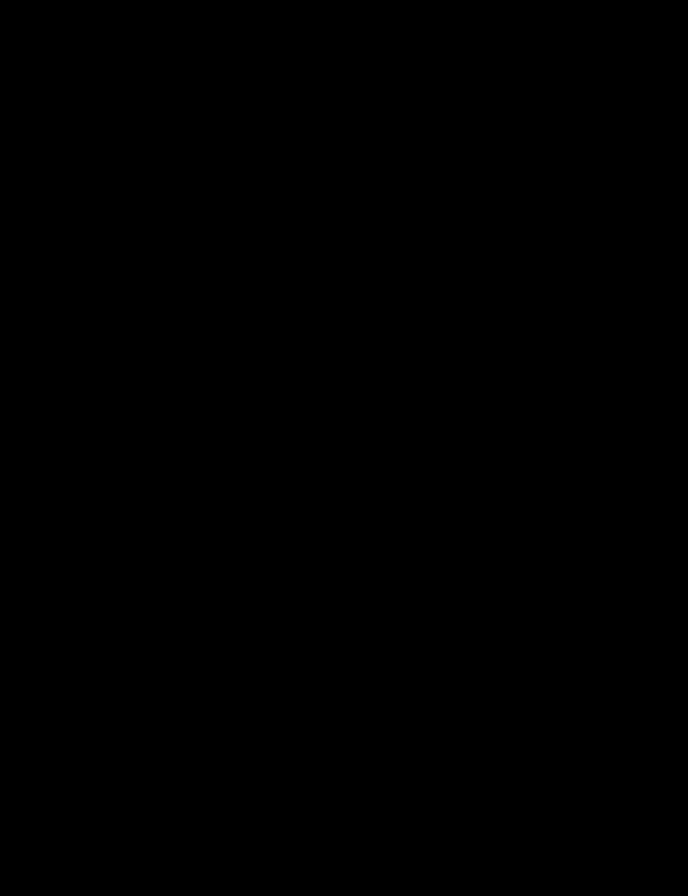
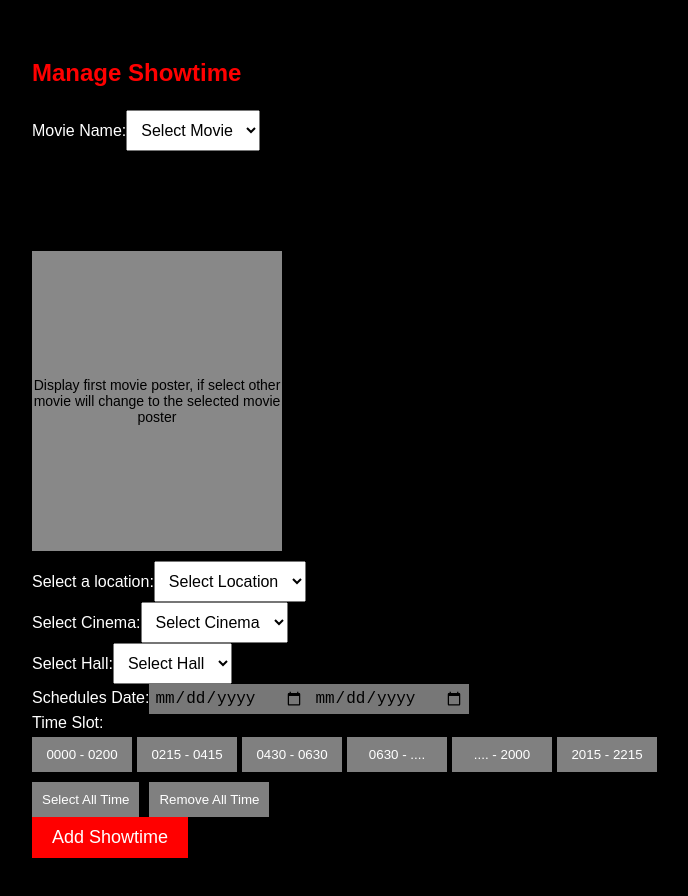
Before and after one commit to Yang195F/ccv-movie-frontend, a React (Create React App) app: page /manageshow in a window 1280 px wide. Before the commit this address had no page. Shown: the top 896 px of the page, without its empty margins (11-699 px from the left). Before the commit the page ends 800 px from the top, so only its background shows below. Built offline with nearby package versions, Linux system fonts and the light colour scheme.

Commit message:
css havent fix yet

```diff
--- /dev/null
+++ b/src/config/dummydata.json
@@ -0,0 +1,12 @@
+{
+    "durations": [
+      { "label": "30 minutes", "value": "30min" },
+      { "label": "1 hour", "value": "1h" },
+      { "label": "1 hour 30 minutes", "value": "1h30min" },
+      { "label": "2 hours", "value": "2h" },
+      { "label": "2 hours 30 minutes", "value": "2h30min" },
+      { "label": "3 hours", "value": "3h" }
+    ],
+    "movieTypes": ["Action", "Comedy", "Drama"],
+    "locations": ["Kuala Lumpur", "Penang", "Johor", "Selangor", "Sabah", "Sarawak"]
+}
--- a/src/index.tsx
+++ b/src/index.tsx
@@ -3,7 +3,9 @@ import ReactDOM from "react-dom/client";
 import { BrowserRouter as Router, Routes, Route } from "react-router-dom";
 import "./index.css";
 import LoginPage from "./pages/LoginPage";
-import AddMovie from "./pages/AddMovie"; // Import AdminDashboard
+import AddMovie from "./pages/AddMovie";
+import ManageShow from "./pages/ManageShowTime";
+import BookingManagement from "./pages/BookingManagement"
 
 const root = ReactDOM.createRoot(
   document.getElementById("root") as HTMLElement
@@ -15,6 +17,8 @@ root.render(
       <Routes>
         <Route path="/" element={<LoginPage />} />
         <Route path="/addmovie" element={<AddMovie />} />
+        <Route path="/manageshow" element={<ManageShow />} />
+        <Route path="/bookingmanagement" element={<BookingManagement/>} />
       </Routes>
     </Router>
   </React.StrictMode>
--- a/src/pages/AddMovie.tsx
+++ b/src/pages/AddMovie.tsx
@@ -1,5 +1,6 @@
 import React, { useState } from "react";
 import "../styles/AddMovie.css";
+import dummyData from "../config/dummydata.json";
 
 const AddMovie = () => {
   const [poster, setPoster] = useState<string | null>(null);
@@ -20,17 +21,8 @@ const AddMovie = () => {
       reader.onload = () => {
         setPoster(reader.result as string);
       };
-      reader.readAsDataURL(file);
+      reader.readAsDataURL(file); // Load the file as data URL
     }
-  };
-
-  const schedules = ["Monday", "Tuesday", "Wednesday", "Thursday", "Friday", "Saturday", "Sunday"];
-  const locations = ["Kuala Lumpur", "Penang", "Johor", "Selangor", "Sabah", "Sarawak"];
-
-  const toggleSchedule = (day: string) => {
-    setSelectedSchedules((prev) =>
-      prev.includes(day) ? prev.filter((d) => d !== day) : [...prev, day]
-    );
   };
 
   const toggleLocation = (location: string) => {
@@ -41,14 +33,25 @@ const AddMovie = () => {
 
   return (
     <div className="add-movie-page">
-      <h2>Add Movie</h2>
+      <h1><strong>Add Movie Details</strong></h1>
       <div className="movie-details">
         {/* Movie Poster Preview Box */}
         <div className="movie-poster">
-          <div className="poster-box">
-            {poster ? <img src={poster} alt="Movie Poster" /> : "No Image"}
+          <div className="poster-box" onClick={() => document.getElementById("file-input")?.click()}>
+            {poster ? (
+              <img src={poster} alt="Movie Poster" className="poster-preview" />
+            ) : (
+              <p>No Image</p> // Show placeholder text if no image is uploaded
+            )}
           </div>
-          <input type="file" accept="image/*" onChange={handleImageChange} />
+          {/* Hidden File Input */}
+          <input
+            id="file-input"
+            type="file"
+            accept="image/*"
+            onChange={handleImageChange}
+            style={{ display: "none" }}
+          />
         </div>
 
         {/* Movie Form */}
@@ -57,39 +60,43 @@ const AddMovie = () => {
           <input type="text" value={movieName} onChange={(e) => setMovieName(e.target.value)} />
 
           <label>Release Date:</label>
-          <input type="date" id="release-date" name="release-date" />
+          <input type="date" value={releaseDate} onChange={(e) => setReleaseDate(e.target.value)} />
+
+          <label>End Date:</label>
+          <input type="date" />
 
           <label htmlFor="durations">Durations:</label>
-          <select id="durations" name="durations">
-              <option value="30min">30 minutes</option>
-              <option value="1h">1 hour</option>
-              <option value="1h30min">1 hour 30 minutes</option>
-              <option value="2h">2 hours</option>
-              <option value="2h30min">2 hours 30 minutes</option>
-              <option value="3h">3 hours</option>
+          <select
+            id="durations"
+            name="durations"
+            value={duration}
+            onChange={(e) => setDuration(e.target.value)}
+          >
+            {dummyData.durations.map((d) => (
+              <option key={d.value} value={d.value}>
+                {d.label}
+              </option>
+            ))}
           </select>
 
           <label>Movie Type:</label>
           <select value={movieType} onChange={(e) => setMovieType(e.target.value)}>
             <option value="">Select a movie type</option>
-            <option value="Action">Action</option>
-            <option value="Comedy">Comedy</option>
-            <option value="Drama">Drama</option>
+            {dummyData.movieTypes.map((type) => (
+              <option key={type} value={type}>
+                {type}
+              </option>
+            ))}
           </select>
-
-          <label>Schedules:</label>
-          <div className="schedules">
-            {schedules.map((day) => (
-              <button key={day} className={selectedSchedules.includes(day) ? "selected" : ""} onClick={() => toggleSchedule(day)}>
-                {day}
-              </button>
-            ))}
-          </div>
 
           <label>Locations:</label>
           <div className="locations">
-            {locations.map((loc) => (
-              <button key={loc} className={selectedLocations.includes(loc) ? "selected" : ""} onClick={() => toggleLocation(loc)}>
+            {dummyData.locations.map((loc) => (
+              <button
+                key={loc}
+                className={selectedLocations.includes(loc) ? "selected" : ""}
+                onClick={() => toggleLocation(loc)}
+              >
                 {loc}
               </button>
             ))}
@@ -99,22 +106,34 @@ const AddMovie = () => {
           <div className="ticket-prices">
             <div>
               <label>Adult:</label>
-              <input type="text" value={ticketPriceAdult} onChange={(e) => setTicketPriceAdult(e.target.value)} />
+              <input
+                type="text"
+                value={ticketPriceAdult}
+                onChange={(e) => setTicketPriceAdult(e.target.value)}
+              />
             </div>
             <div>
               <label>Child:</label>
-              <input type="text" value={ticketPriceChild} onChange={(e) => setTicketPriceChild(e.target.value)} />
+              <input
+                type="text"
+                value={ticketPriceChild}
+                onChange={(e) => setTicketPriceChild(e.target.value)}
+              />
             </div>
             <div>
               <label>OKU:</label>
-              <input type="text" value={ticketPriceOKU} onChange={(e) => setTicketPriceOKU(e.target.value)} />
+              <input
+                type="text"
+                value={ticketPriceOKU}
+                onChange={(e) => setTicketPriceOKU(e.target.value)}
+              />
             </div>
           </div>
 
+          <br />
+
           <div className="buttons">
             <button>Add Movie</button>
-            <button>Edit Movie</button>
-            <button>Delete Movie</button>
           </div>
         </div>
       </div>
--- /dev/null
+++ b/src/pages/BookingManagement.tsx
@@ -0,0 +1,74 @@
+import React, { useState } from "react";
+import "../styles/BookingManagement.css";
+
+const BookingManagement = () => {
+  const [selectedMovie, setSelectedMovie] = useState("");
+  const [selectedDate, setSelectedDate] = useState("");
+  const [selectedTime, setSelectedTime] = useState("");
+  const [seats, setSeats] = useState(generateSeats());
+
+    interface Seat {
+      status: "available" | "reserved" | "purchased";
+      username: string;
+    }
+
+    function generateSeats(): Seat[][] {
+      let seatLayout: Seat[][] = [];
+      for (let i = 0; i < 5; i++) {
+        let row: Seat[] = [];
+        for (let j = 0; j < 10; j++) {
+          row.push({ status: "available", username: "" });
+        }
+        seatLayout.push(row);
+      }
+      return seatLayout;
+    }
+
+    const handleSeatClick = (rowIndex: number, colIndex: number) => {
+      let newSeats = [...seats];
+      let seat = newSeats[rowIndex][colIndex];
+      if (seat.status === "reserved") {
+        if (window.confirm("Remove this reservation?")) {
+          seat.status = "available";
+          seat.username = "";
+        }
+      }
+      setSeats(newSeats);
+    };
+
+  return (
+    <div className="booking-management">
+      <h1 className="header">Booking Management</h1>
+      <div className="controls">
+        <select onChange={(e) => setSelectedMovie(e.target.value)}>
+          <option>Select Movie</option>
+          <option>Movie 1</option>
+          <option>Movie 2</option>
+        </select>
+        <input type="date" onChange={(e) => setSelectedDate(e.target.value)} />
+        <select onChange={(e) => setSelectedTime(e.target.value)}>
+          <option>Select Time</option>
+          <option>12:00 PM</option>
+          <option>3:00 PM</option>
+        </select>
+      </div>
+      <div className="seat-layout">
+        {seats.map((row, rowIndex) => (
+          <div key={rowIndex} className="seat-row">
+            {row.map((seat, colIndex) => (
+              <div
+                key={colIndex}
+                className={`seat ${seat.status}`}
+                onClick={() => handleSeatClick(rowIndex, colIndex)}
+              >
+                {seat.status === "reserved" ? seat.username : ""}
+              </div>
+            ))}
+          </div>
+        ))}
+      </div>
+    </div>
+  );
+};
+
+export default BookingManagement;
--- /dev/null
+++ b/src/pages/ManageShowTime.tsx
@@ -0,0 +1,122 @@
+import React, { useState } from "react";
+import "../styles/ManageShowTime.css";
+
+const ManageShow = () => {
+  const [selectedMovie, setSelectedMovie] = useState("");
+  const [selectedLocation, setSelectedLocation] = useState("");
+  const [selectedCinema, setSelectedCinema] = useState("");
+  const [selectedHall, setSelectedHall] = useState("");
+  const [startDate, setStartDate] = useState("");
+  const [endDate, setEndDate] = useState("");
+  const [selectedTimeSlots, setSelectedTimeSlots] = useState<string[]>([]);
+
+  const movies = ["Movie 1", "Movie 2", "Movie 3"];
+  const locations = ["Kuala Lumpur", "Selangor", "Penang"];
+  const cinemas = ["Cinema A", "Cinema B", "Cinema C"];
+  const halls = ["Hall 1", "Hall 2", "Hall 3"];
+  const timeSlots = ["0000 - 0200", "0215 - 0415", "0430 - 0630", "0630 - ....", ".... - 2000", "2015 - 2215"];
+
+  const toggleTimeSlot = (slot: string) => {
+    setSelectedTimeSlots((prev) =>
+      prev.includes(slot) ? prev.filter((s) => s !== slot) : [...prev, slot]
+    );
+  };
+
+  const selectAllTimeSlots = () => {
+    setSelectedTimeSlots(timeSlots);
+  };
+
+  const removeAllTimeSlots = () => {
+    setSelectedTimeSlots([]);
+  };
+
+  return (
+    <div className="manage-show">
+      <h1>Manage Showtime</h1>
+
+      <div className="form-group">
+        <label>Movie Name:</label>
+        <select className="form-select" onChange={(e) => setSelectedMovie(e.target.value)}>
+          <option value="">Select Movie</option>
+          {movies.map((movie) => (
+            <option key={movie} value={movie}>{movie}</option>
+          ))}
+        </select>
+      </div>
+
+      <div className="movie-poster">
+        {selectedMovie ? `Poster for ${selectedMovie}` : "Display first movie poster, if select other movie will change to the selected movie poster"}
+      </div>
+
+      <div className="form-group">
+        <label>Select a location:</label>
+        <select className="form-select" onChange={(e) => setSelectedLocation(e.target.value)}>
+          <option value="">Select Location</option>
+          {locations.map((loc) => (
+            <option key={loc} value={loc}>{loc}</option>
+          ))}
+        </select>
+      </div>
+
+      <div className="form-group">
+        <label>Select Cinema:</label>
+        <select className="form-select" onChange={(e) => setSelectedCinema(e.target.value)}>
+          <option value="">Select Cinema</option>
+          {cinemas.map((cinema) => (
+            <option key={cinema} value={cinema}>{cinema}</option>
+          ))}
+        </select>
+      </div>
+
+      <div className="form-group">
+        <label>Select Hall:</label>
+        <select className="form-select" onChange={(e) => setSelectedHall(e.target.value)}>
+          <option value="">Select Hall</option>
+          {halls.map((hall) => (
+            <option key={hall} value={hall}>{hall}</option>
+          ))}
+        </select>
+      </div>
+
+      <div className="form-group">
+        <label>Schedules Date:</label>
+        <input
+          type="date"
+          className="date-input"
+          value={startDate}
+          onChange={(e) => setStartDate(e.target.value)}
+        />
+        <input
+          type="date"
+          className="date-input"
+          value={endDate}
+          onChange={(e) => setEndDate(e.target.value)}
+        />
+      </div>
+
+      <div className="form-group">
+        <label>Time Slot:</label>
+        <div className="time-slot-container">
+          {timeSlots.map((slot) => (
+            <button
+              key={slot}
+              className={`time-slot ${selectedTimeSlots.includes(slot) ? "selected" : ""}`}
+              onClick={() => toggleTimeSlot(slot)}
+            >
+              {slot}
+            </button>
+          ))}
+        </div>
+      </div>
+
+      <div className="action-buttons">
+        <button className="select-all-btn" onClick={selectAllTimeSlots}>Select All Time</button>
+        <button className="remove-all-btn" onClick={removeAllTimeSlots}>Remove All Time</button>
+      </div>
+
+      <button className="add-showtime-btn">Add Showtime</button>
+    </div>
+  );
+};
+
+export default ManageShow;
--- a/src/styles/AddMovie.css
+++ b/src/styles/AddMovie.css
@@ -8,18 +8,11 @@ body {
 }
 
 /* Main title */
-h2 {
+h1 {
   text-align: left;
   color: red;
   margin-bottom: 23px;
-  font-size: 28px;
-}
-
-
-.add-movie-page {
-  display: flex;
-  flex-direction: column;
-  width: 100%;
+  font-size: 50px;
 }
 
 /* Movie details: Left (Poster) | Right (Form) */
@@ -28,26 +21,33 @@ h2 {
   gap: 26px;
   align-items: flex-start;
   width: 100%;
+  flex-wrap: wrap;
+  margin-top: 20px;
 }
 
 /* Movie poster box */
 .movie-poster {
-  width: 321px; /* Increased by 4px */
+  flex: 1 1 300px; /* Allow it to grow and shrink but start with 300px width */
   text-align: center;
+  max-width: 350px; /* Set a max width to avoid stretching */
+  margin-top: 100px;
 }
 
 .poster-box {
   width: 100%;
-  height: 461px; /* Increased by 4px */
+  height: 461px;
   background: #fff;
   color: #000;
   display: flex;
   align-items: center;
   justify-content: center;
-  font-size: 21px; /* Reduced by 2px */
-  margin-bottom: 13px; /* Reduced by 2px */
+  font-size: 21px;
+  margin-bottom: 13px;
   overflow: hidden;
   position: relative;
+  background-color: lightgray;
+  border: 2px dashed black;
+  cursor: pointer; /* Make the box clickable */
 }
 
 .poster-box img {
@@ -55,6 +55,13 @@ h2 {
   height: 100%;
   object-fit: cover;
 }
+
+.poster-box p {
+  font-size: 18px;
+  color: #888;
+  text-align: center;
+}
+
 
 /* Movie form */
 .movie-form {
@@ -79,7 +86,7 @@ h2 {
   border: 1px solid #ccc;
   background: #fff;
   color: #000;
-  width: 201px; /* Reduced by 2px */
+  width: 250px; /* Reduced by 2px */
 }
 
 /* Schedules & Locations */
@@ -113,7 +120,7 @@ h2 {
 }
 
 .ticket-prices div {
-  flex: 1;
+  flex: 0.5;
 }
 
 .ticket-prices label {
@@ -130,17 +137,16 @@ h2 {
 }
 
 .buttons button {
-  flex: 1;
-  padding: 15px; /* Reduced by 2px */
+
   border: none;
   background: red;
   color: white;
-  font-size: 19px; /* Reduced by 2px */
+  font-size: 20px; /* Reduced by 2px */
   cursor: pointer;
   border-radius: 8px; /* Reduced by 2px */
   transition: background 0.3s;
-  width: 50px;
-  height: 41px;
+  width: 200px;
+  height: 40px;
 }
 
 .buttons button:hover {
@@ -154,6 +160,6 @@ h2 {
   }
 
   .poster-box {
-    height: 300px; /* Increased by 4px */
+    height: 300px; /* Increased by 4px */
   }
 }
--- /dev/null
+++ b/src/styles/BookingManagement.css
@@ -0,0 +1,60 @@
+body {
+    background-color: black;
+    color: white;
+    font-family: Arial, sans-serif;
+  }
+
+  .header {
+    color: red;
+    text-align: center;
+    font-size: 24px;
+    margin-bottom: 20px;
+  }
+
+  .controls {
+    display: flex;
+    justify-content: center;
+    gap: 10px;
+    margin-bottom: 20px;
+  }
+
+  select, input {
+    padding: 10px;
+    font-size: 16px;
+  }
+
+  .seat-layout {
+    display: flex;
+    flex-direction: column;
+    align-items: center;
+  }
+
+  .seat-row {
+    display: flex;
+    gap: 5px;
+    margin-bottom: 5px;
+  }
+
+  .seat {
+    width: 30px;
+    height: 30px;
+    text-align: center;
+    line-height: 30px;
+    border-radius: 5px;
+    cursor: pointer;
+  }
+
+  .available {
+    background-color: green;
+  }
+
+  .reserved {
+    background-color: yellow;
+    color: black;
+  }
+
+  .purchased {
+    background-color: red;
+    color: white;
+    pointer-events: none;
+  }
--- /dev/null
+++ b/src/styles/ManageShowTime.css
@@ -0,0 +1,82 @@
+.manage-show {
+  background-color: black;
+  color: white;
+  padding: 20px;
+  font-family: Arial, sans-serif;
+}
+
+h1 {
+  color: red;
+  text-align: left;
+  font-size: 24px;
+}
+
+label {
+  font-size: 16px;
+  margin-bottom: 5px;
+  display: inline-block;
+}
+
+.movie-listbox, .location-listbox, .cinema-listbox, .hall-listbox, .date-input {
+  background-color: #777;
+  color: black;
+  border: none;
+  padding: 5px;
+  width: 150px;
+}
+
+.movie-poster {
+  width: 250px;
+  height: 300px;
+  background-color: #888;
+  display: flex;
+  align-items: center;
+  justify-content: center;
+  color: black;
+  font-size: 14px;
+  text-align: center;
+  margin-bottom: 10px;
+}
+
+.time-slot-container {
+  display: flex;
+  flex-wrap: wrap;
+  gap: 5px;
+}
+
+.time-slot {
+  background: gray;
+  color: white;
+  border: none;
+  padding: 10px;
+  min-width: 100px;
+  text-align: center;
+  cursor: pointer;
+}
+
+.time-slot.selected {
+  background: red;
+}
+
+.action-buttons {
+  display: flex;
+  gap: 10px;
+  margin-top: 10px;
+}
+
+.select-all-btn, .remove-all-btn {
+  background: gray;
+  color: white;
+  border: none;
+  padding: 10px;
+  cursor: pointer;
+}
+
+.add-showtime-btn {
+  background: red;
+  color: white;
+  font-size: 18px;
+  padding: 10px 20px;
+  border: none;
+  cursor: pointer;
+}
```
